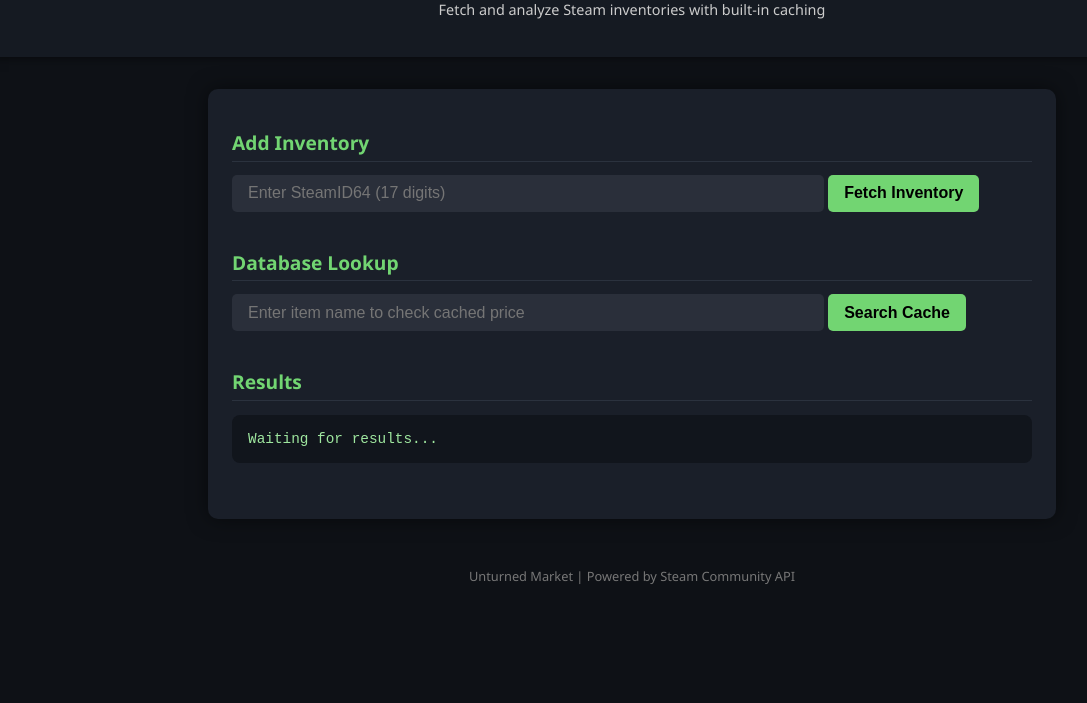
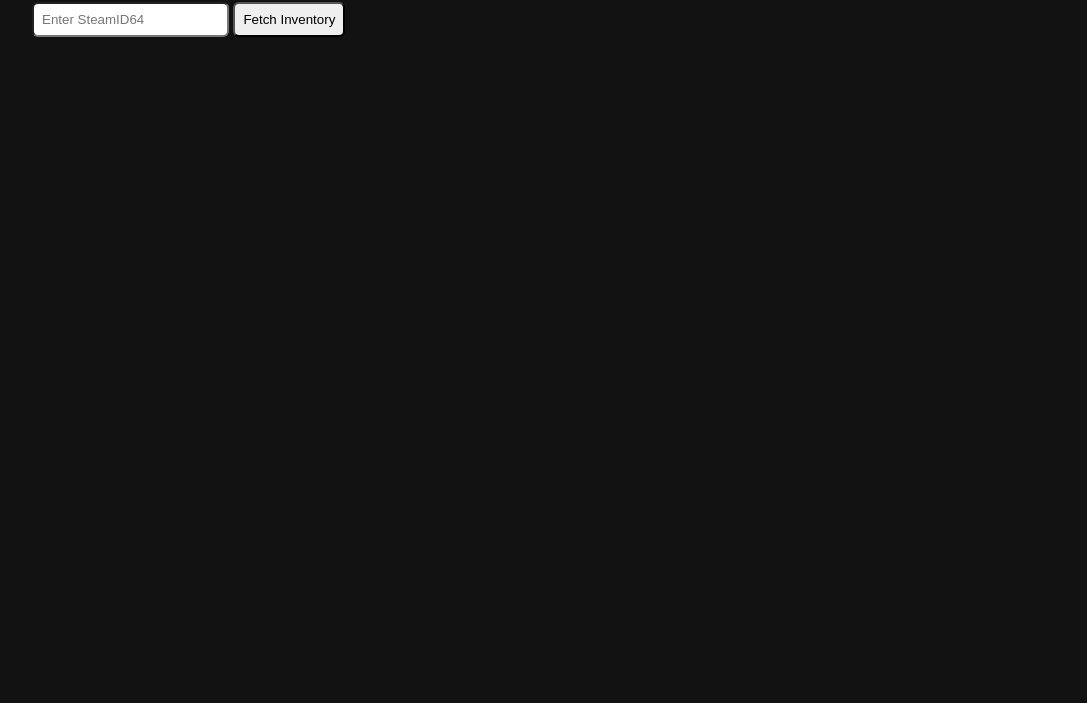
Before and after one commit to Toastedleaf1/UnturnedInventoryDataBase, a website: page public/index.html in a window 1280 px wide. Shown: the part 97-800 px from the top of the page, without its empty margins (8-1095 px from the left). Drawn offline with Linux system fonts and the light colour scheme.

Commit message:
Update index.html

```diff
--- a/public/index.html
+++ b/public/index.html
@@ -3,215 +3,51 @@
 <head>
   <meta charset="UTF-8" />
   <meta name="viewport" content="width=device-width, initial-scale=1.0" />
-    <title>Unturned Inventory Tracker</title>
+  <title>Unturned Inventory Database</title>
   <style>
-      body {
-        font-family: "Segoe UI", Tahoma, Geneva, Verdana, sans-serif;
-        background: #0e1116;
-        color: #f4f4f4;
-        margin: 0;
-        padding: 0;
-      }
-
-      header {
-        text-align: center;
-        padding: 1.5rem 0;
-        background: #151a22;
-        box-shadow: 0 0 10px rgba(0, 0, 0, 0.6);
-      }
-
-      h1 {
-        color: #72d572;
-        font-size: 1.8rem;
-        margin-bottom: 0.3rem;
-      }
-
-      p {
-        color: #ccc;
-        font-size: 0.9rem;
-      }
-
-      main {
-        max-width: 800px;
-        margin: 2rem auto;
-        background: #1a1f29;
-        border-radius: 10px;
-        padding: 1.5rem;
-        box-shadow: 0 0 20px rgba(0, 0, 0, 0.5);
-      }
-
-      section {
-        margin-bottom: 2rem;
-      }
-
-      h2 {
-        color: #72d572;
-        font-size: 1.2rem;
-        margin-bottom: 0.5rem;
-        border-bottom: 1px solid #2b323e;
-        padding-bottom: 0.3rem;
-      }
-
-      input,
-      button {
-        padding: 0.6rem 1rem;
-        border-radius: 5px;
-        border: none;
-        margin: 0.3rem 0;
-        font-size: 1rem;
-      }
-
-      input {
-        width: 70%;
-        background: #2a2f3a;
-        color: #f4f4f4;
-      }
-
-      button {
-        background: #72d572;
-        color: #000;
-        cursor: pointer;
-        font-weight: bold;
-        transition: background 0.3s;
-      }
-
-      button:hover {
-        background: #5cc55c;
-      }
-
-      pre {
-        background: #11151c;
-        color: #9fe79f;
-        padding: 1rem;
-        border-radius: 8px;
-        overflow-x: auto;
-        font-size: 0.9rem;
-      }
-
-      .error {
-        color: #ff5252;
-        font-weight: bold;
-      }
-
-      .success {
-        color: #72d572;
-      }
-
-      footer {
-        text-align: center;
-        padding: 1rem;
-        color: #777;
-        font-size: 0.8rem;
-      }
+    body { font-family: Arial; margin: 40px; background: #121212; color: #fff; }
+    input, button { padding: 8px; border-radius: 6px; }
+    button { cursor: pointer; }
   </style>
 </head>
+<body>
+  <h1>🔍 Unturned Inventory Lookup</h1>
+  <input id="steamId" placeholder="Enter SteamID64" />
+  <button id="fetchBtn">Fetch Inventory</button>
 
-  <body>
-    <header>
-      <h1>Unturned Inventory Tracker</h1>
-      <p>Fetch and analyze Steam inventories with built-in caching</p>
-    </header>
-
-    <main>
-      <!-- ✅ Add Inventory Section -->
-      <section>
-        <h2>Add Inventory</h2>
-        <input
-          id="steamIdInput"
-          type="text"
-          placeholder="Enter SteamID64 (17 digits)"
-        />
-        <button onclick="fetchInventory()">Fetch Inventory</button>
-        <p id="statusMsg"></p>
-      </section>
-
-      <!-- ✅ Search Database -->
-      <section>
-        <h2>Database Lookup</h2>
-        <input
-          id="searchItem"
-          type="text"
-          placeholder="Enter item name to check cached price"
-        />
-        <button onclick="lookupPrice()">Search Cache</button>
-        <p id="cacheMsg"></p>
-      </section>
-
-      <!-- ✅ Results -->
-      <section>
-        <h2>Results</h2>
-        <pre id="output">Waiting for results...</pre>
-      </section>
-    </main>
-
-    <footer>Unturned Market | Powered by Steam Community API</footer>
+  <pre id="result"></pre>
 
   <script>
-      const apiBase = window.location.origin;
-
-      async function fetchInventory() {
-        const steamId = document.getElementById("steamIdInput").value.trim();
-        const output = document.getElementById("output");
-        const statusMsg = document.getElementById("statusMsg");
-        output.textContent = "";
-        statusMsg.textContent = "";
+    document.getElementById("fetchBtn").addEventListener("click", async () => {
+      const steamId = document.getElementById("steamId").value.trim();
+      const resultBox = document.getElementById("result");
+      resultBox.textContent = "Fetching...";
 
       if (!/^\d{17}$/.test(steamId)) {
-          statusMsg.innerHTML =
-            '<span class="error">❌ Invalid SteamID64. Must be 17 digits.</span>';
+        resultBox.textContent = "❌ Invalid SteamID64";
         return;
       }
 
-        statusMsg.innerHTML = "⏳ Fetching inventory...";
+      const url = `https://steamcommunity.com/inventory/${steamId}/304930/2?l=english&count=5000`;
       try {
-          const res = await fetch(`${apiBase}/api/inventory/${steamId}`);
-          const data = await res.json();
+        const response = await fetch(url);
+        if (!response.ok) throw new Error(`HTTP ${response.status}`);
+        const data = await response.json();
 
-          if (!res.ok || data.error) {
-            statusMsg.innerHTML = `<span class="error">❌ Failed: ${data.error || "Unknown error"}</span>`;
-            output.textContent = "";
-            return;
+        if (!data.assets) throw new Error("Inventory private or empty");
+        resultBox.textContent = JSON.stringify(data, null, 2);
+
+        // Send to backend for saving
+        await fetch("/api/save-inventory", {
+          method: "POST",
+          headers: { "Content-Type": "application/json" },
+          body: JSON.stringify({ steamId, inventory: data.assets })
+        });
+
+      } catch (err) {
+        resultBox.textContent = `❌ Failed: ${err.message}`;
       }
-
-          if (!data.assets || data.assets.length === 0) {
-            statusMsg.innerHTML =
-              '<span class="error">⚠️ No items found. The inventory may be private or empty.</span>';
-            output.textContent = JSON.stringify(data, null, 2);
-            return;
-          }
-
-          statusMsg.innerHTML = `<span class="success">✅ Successfully loaded ${data.assets.length} items!</span>`;
-          output.textContent = JSON.stringify(data, null, 2);
-        } catch (err) {
-          statusMsg.innerHTML = `<span class="error">❌ Fetch failed: ${err.message}</span>`;
-        }
-      }
-
-      async function lookupPrice() {
-        const item = document.getElementById("searchItem").value.trim();
-        const cacheMsg = document.getElementById("cacheMsg");
-        const output = document.getElementById("output");
-        if (!item) return;
-
-        cacheMsg.textContent = "⏳ Searching cache...";
-        try {
-          const res = await fetch(`${apiBase}/api/price/${encodeURIComponent(item)}`);
-          const data = await res.json();
-
-          if (data.cached) {
-            cacheMsg.innerHTML = `<span class="success">💰 Found cached price: $${data.price.toFixed(
-              2
-            )}</span>`;
-          } else {
-            cacheMsg.innerHTML =
-              '<span class="error">⚠️ Item not found in cache.</span>';
-          }
-
-          output.textContent = JSON.stringify(data, null, 2);
-        } catch (err) {
-          cacheMsg.innerHTML = `<span class="error">❌ Cache lookup failed: ${err.message}</span>`;
-        }
-      }
+    });
   </script>
 </body>
 </html>
```
Lines whose indentation alone changed are shown as unchanged.
